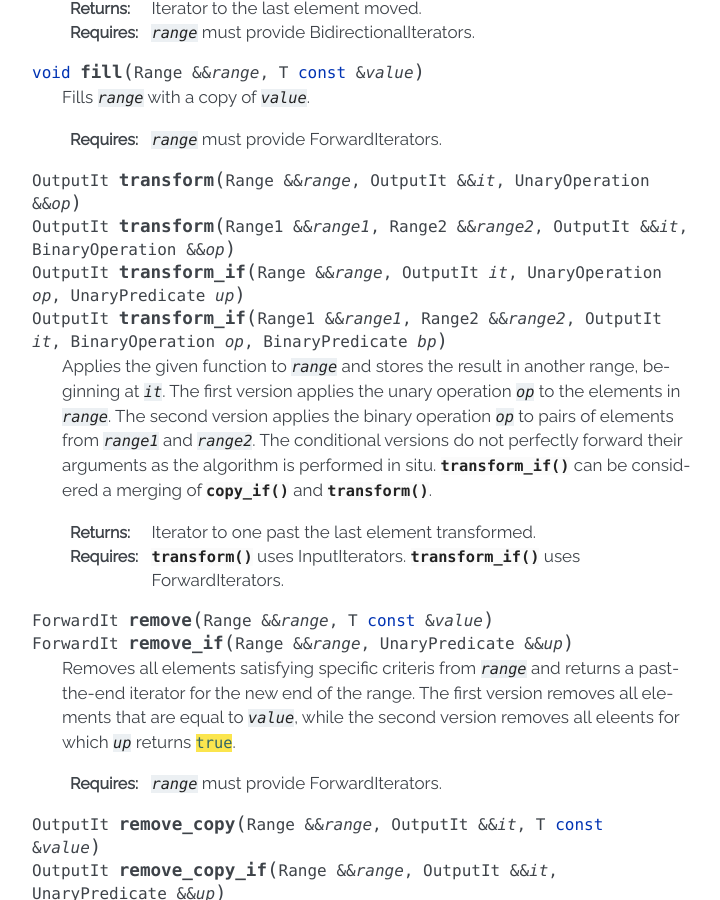
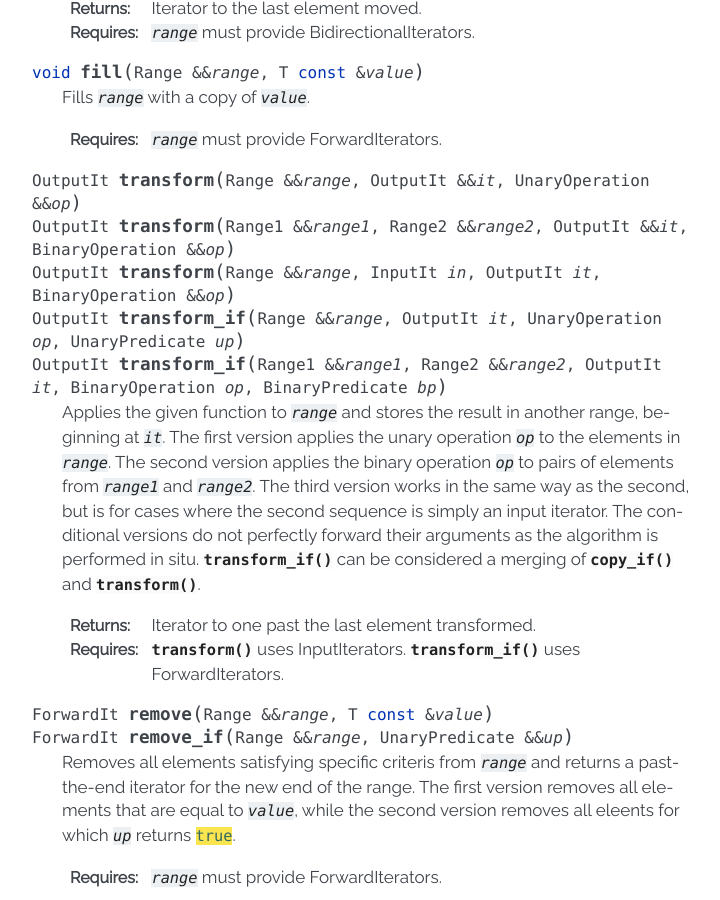
Before and after one commit to mnmlstc/core, a Sphinx documentation site: the page built from docs/algorithm.rst, in a window 1280 px wide and 900 px high, scrolled down 6788 px. Shown: the whole window, without its empty margins (388-1108 px from the left). Built offline with Sphinx 7.4.7, drawn with Linux system fonts in a browser that asks for light colours.

Commit message:
Add overload for transform that takes one range and an input iterator

```diff
--- a/docs/algorithm.rst
+++ b/docs/algorithm.rst
@@ -414,34 +414,40 @@ Modifying Sequence Operations
    :requires: :samp:`{range}` must provide ForwardIterators.
 
 .. function:: OutputIt transform (\
-                Range&& range,\
-                OutputIt&& it,\
+                Range&& range,    \
+                OutputIt&& it,    \
                 UnaryOperation&& op)
               OutputIt transform (\
-                Range1&& range1,\
-                Range2&& range2,\
-                OutputIt&& it,\
+                Range1&& range1,  \
+                Range2&& range2,  \
+                OutputIt&& it,    \
+                BinaryOperation&& op)
+              OutputIt transform (\
+                Range&& range,    \
+                InputIt in,       \
+                OutputIt it,      \
                 BinaryOperation&& op)
               OutputIt transform_if (\
-                Range&& range,\
-                OutputIt it,\
-                UnaryOperation op,\
+                Range&& range,       \
+                OutputIt it,         \
+                UnaryOperation op,   \
                 UnaryPredicate up)
               OutputIt transform_if (\
-                Range1&& range1,\
-                Range2&& range2,\
-                OutputIt it,\
-                BinaryOperation op,\
+                Range1&& range1,     \
+                Range2&& range2,     \
+                OutputIt it,         \
+                BinaryOperation op,  \
                 BinaryPredicate bp)
 
    Applies the given function to :samp:`{range}` and stores the result in
    another range, beginning at :samp:`{it}`. The first version applies the
    unary operation :samp:`{op}` to the elements in :samp:`{range}`. The second
    version applies the binary operation :samp:`{op}` to pairs of elements from
-   :samp:`{range1}` and :samp:`{range2}`. The conditional versions do not
-   perfectly forward their arguments as the algorithm is performed in situ.
-   :any:`transform_if` can be considered a merging of :any:`copy_if` and
-   :any:`transform`.
+   :samp:`{range1}` and :samp:`{range2}`. The third version works in the same
+   way as the second, but is for cases where the second sequence is simply an
+   input iterator. The conditional versions do not perfectly forward their
+   arguments as the algorithm is performed in situ. :any:`transform_if` can be
+   considered a merging of :any:`copy_if` and :any:`transform`.
 
    :returns: Iterator to one past the last element transformed.
    :requires: :any:`transform` uses InputIterators. :any:`transform_if` uses
```
Also changed, not shown: 2 other files.
